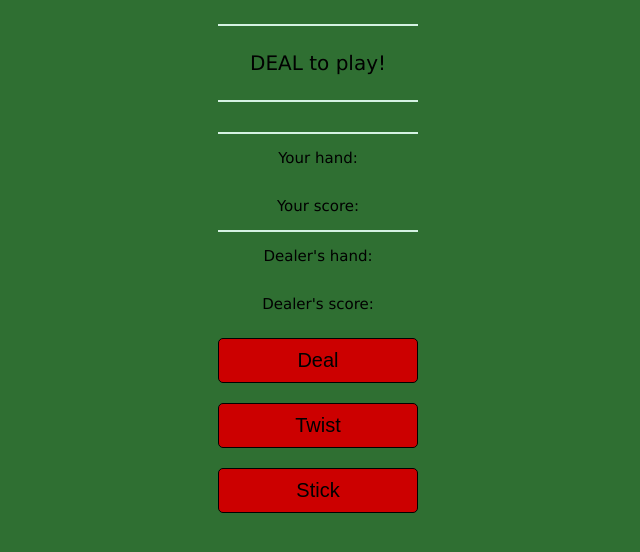
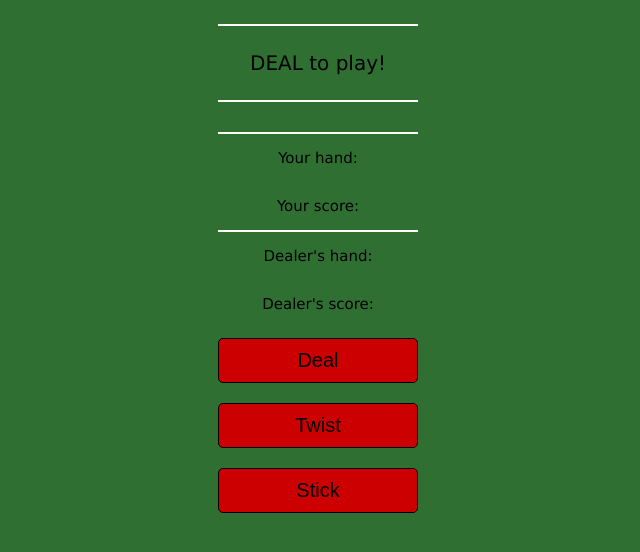
Before and after one commit to bigspambot/blackjack, a plain HTML site: page index.html in a window 1280 px wide. Shown: the part 84-636 px from the top of the page, without its empty margins (322-962 px from the left). Drawn offline with Linux system fonts and the light colour scheme.

Commit message:
Change border colur

```diff
--- a/index.css
+++ b/index.css
@@ -17,7 +17,7 @@ h1 {
 }
 
 .line {
-    border-bottom: #d5f2e3 2px solid;
+    border-bottom: snow 2px solid;
     width: 200px;
 }
 
```
